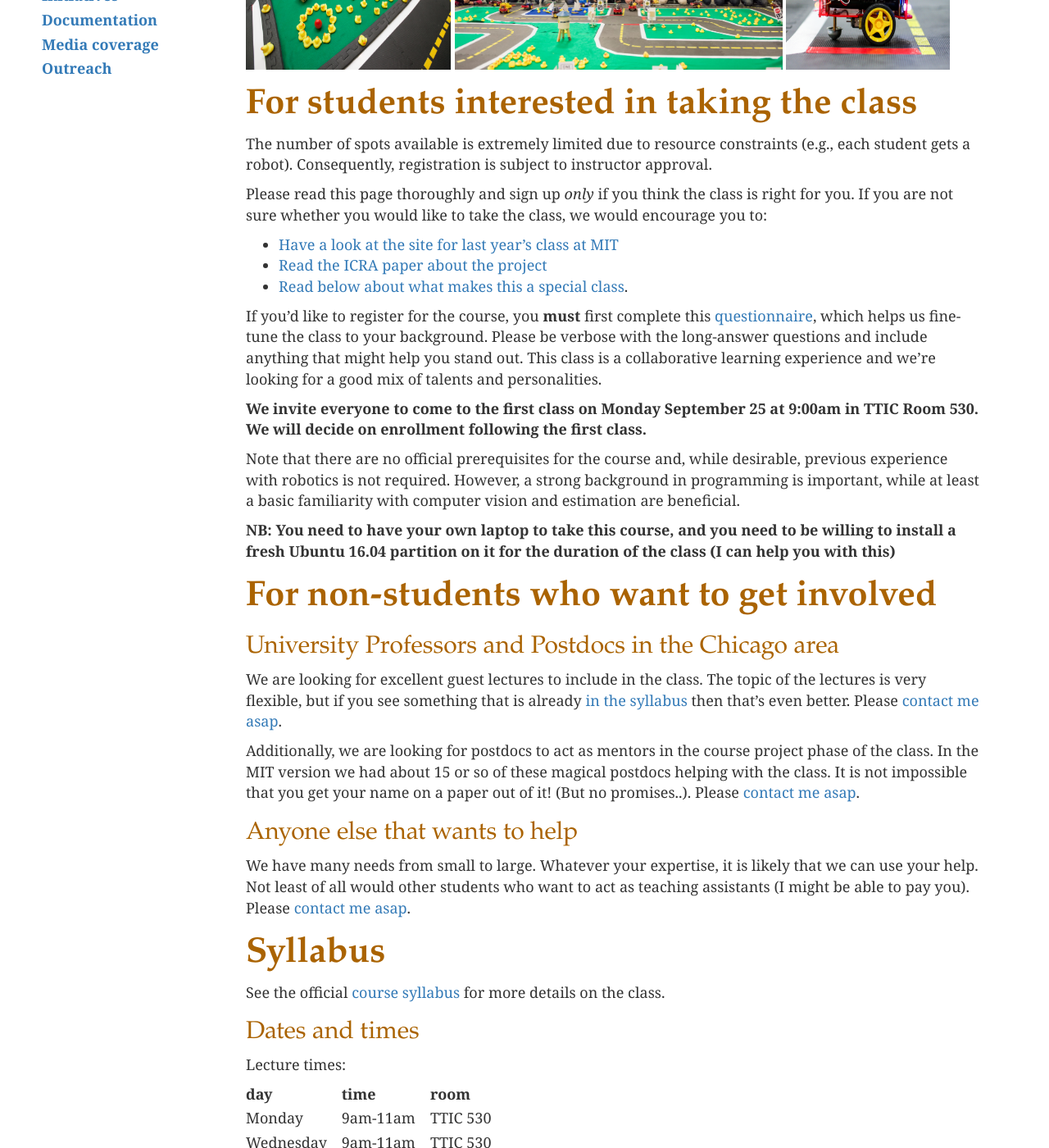
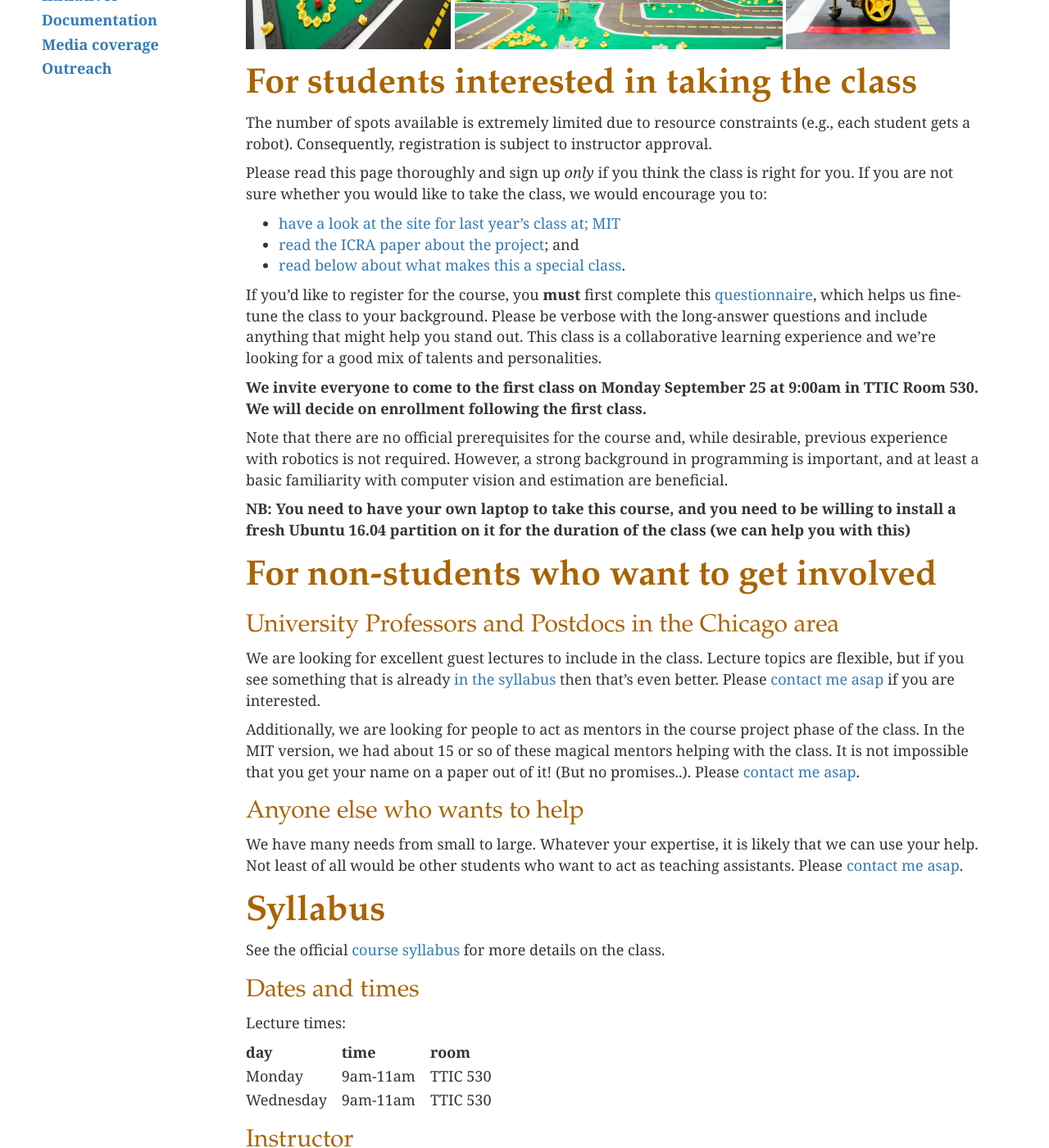
Before and after one commit to ducktown/duckietown.org, a Jekyll site: the page built from classes/2017/17-TTIC/index.md, in a window 1280 px wide and 1400 px high, scrolled down 424 px. Shown: the whole window at 82% size. Built offline with Jekyll 4.4.1, drawn with Linux system fonts in a browser that asks for light colours; comment, search, counter and statistics services are not loaded; some of the changed text lies outside the part shown.

Commit message:
fixed typos

```diff
--- a/classes/2017/17-TTIC/index.md
+++ b/classes/2017/17-TTIC/index.md
@@ -12,7 +12,7 @@
 
 [Read below about what makes this a special class](#special).
 
-**We looking for people to help me and get involved in any way. Please see  the [available positions](#positions) below.**
+**We are looking for people to help with the course. Please see the [available positions](#positions) below.**
 
 
 <div>
@@ -27,9 +27,9 @@
 
 Please read this page thoroughly and sign up *only* if you
 think the class is right for you. If you are not sure whether you would like to take the class, we would encourage you to:
-* [Have a look at the site for last year's class at MIT](/classes/2016/16-MIT/index.html)
-* [Read the ICRA paper about the project][duckietown-icra]
-* [Read below about what makes this a special class](#special).
+* [have a look at the site for last year's class at; MIT](/classes/2016/16-MIT/index.html)
+* [read the ICRA paper about the project][duckietown-icra]; and
+* [read below about what makes this a special class](#special).
 
 [duckietown-icra]: http://people.csail.mit.edu/lpaull/publications/Paull_ICRA_2017.pdf
 
@@ -37,9 +37,9 @@
 
 **We invite everyone to come to the first class on Monday September 25 at 9:00am in TTIC Room 530. We will decide on enrollment following the first class.**
 
-Note that there are no official prerequisites for the course and, while desirable, previous experience with robotics is not required. However, a strong background in programming is important, while at least a basic familiarity with computer vision and estimation are beneficial.
+Note that there are no official prerequisites for the course and, while desirable, previous experience with robotics is not required. However, a strong background in programming is important, and at least a basic familiarity with computer vision and estimation are beneficial.
 
-**NB: You need to have your own laptop to take this course, and you need to be willing to install a fresh Ubuntu 16.04 partition on it for the duration of the class (I can help you with this)**
+**NB: You need to have your own laptop to take this course, and you need to be willing to install a fresh Ubuntu 16.04 partition on it for the duration of the class (we can help you with this)**
 
 [questionnaire]: https://goo.gl/forms/L1pQhBYMjVuxh9y32
 
@@ -47,13 +47,13 @@
 
 ## University Professors and Postdocs in the Chicago area
 
-We are looking for excellent guest lectures to include in the class. The topic of the lectures is very flexible, but if you see something that is already [in the syllabus](syllabus/) then that's even better. Please [contact me asap][walter].
+We are looking for excellent guest lectures to include in the class. Lecture topics are flexible, but if you see something that is already [in the syllabus](syllabus/) then that's even better. Please [contact me asap][walter] if you are interested.
 
-Additionally, we are looking for postdocs to act as mentors in the course project phase of the class. In the MIT version we had about 15 or so of these magical postdocs helping with the class. It is not impossible that you get your name on a paper out of it! (But no promises..). Please [contact me asap][walter].
+Additionally, we are looking for people to act as mentors in the course project phase of the class. In the MIT version, we had about 15 or so of these magical mentors helping with the class. It is not impossible that you get your name on a paper out of it! (But no promises..). Please [contact me asap][walter].
 
-## Anyone else that wants to help
+## Anyone else who wants to help
 
-We have many needs from small to large. Whatever your expertise, it is likely that we can use your help. Not least of all would other students who want to act as teaching assistants (I might be able to pay you). Please [contact me asap][walter].
+We have many needs from small to large. Whatever your expertise, it is likely that we can use your help. Not least of all would be other students who want to act as teaching assistants. Please [contact me asap][walter].
 
 
 # Syllabus
@@ -111,7 +111,7 @@
 
 * the realization of a project (percentage TBD);
 * a project report (percentage TBD); and
-* a project presentation (percentage TBD). The projects will be group-based, but the contribution of each student will be assessed individually.
+* a project presentation (percentage TBD). The projects will be group-based, but we will assess the contribution of each student individually.
 
 
 ## Prerequisites
```
